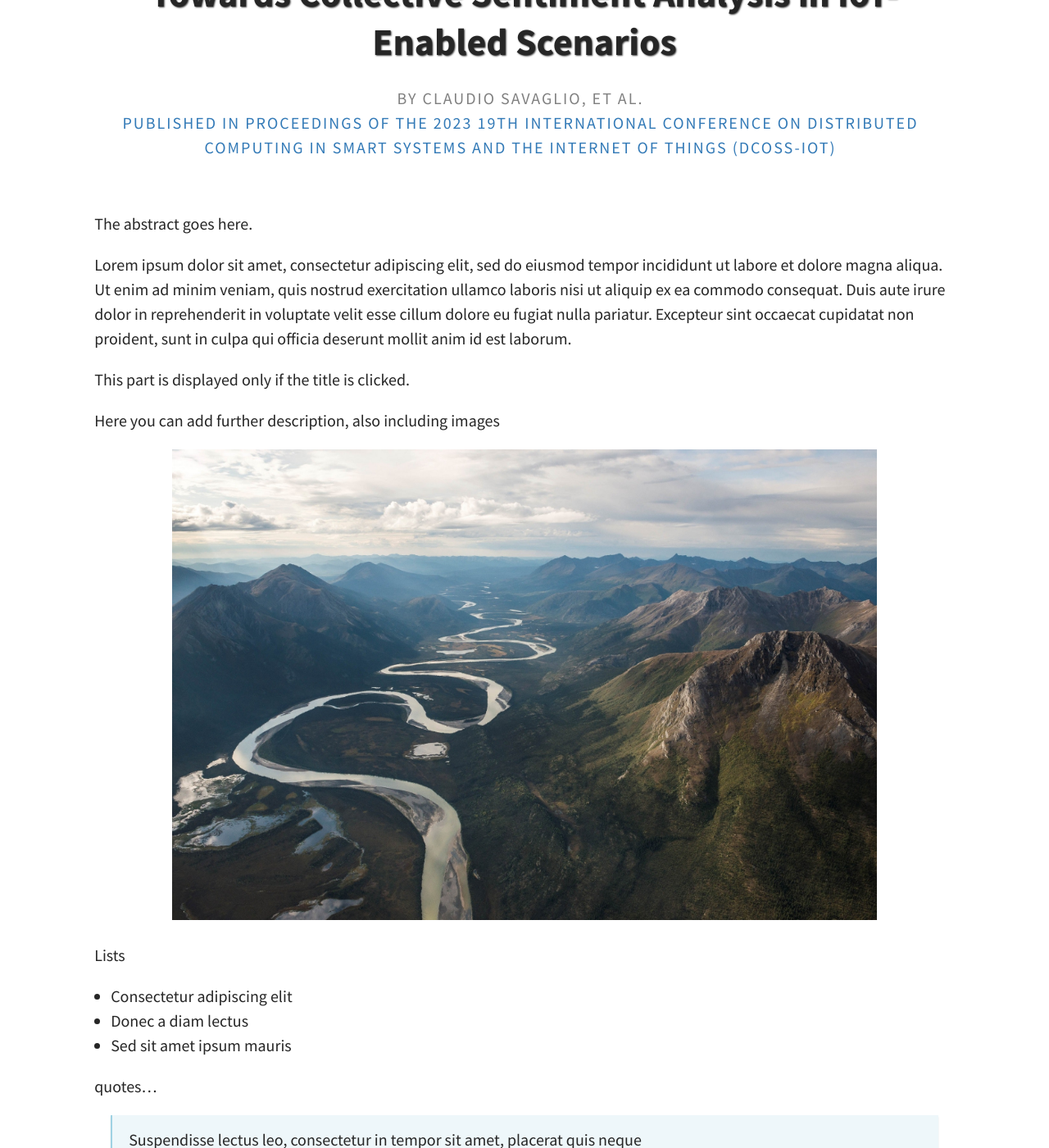
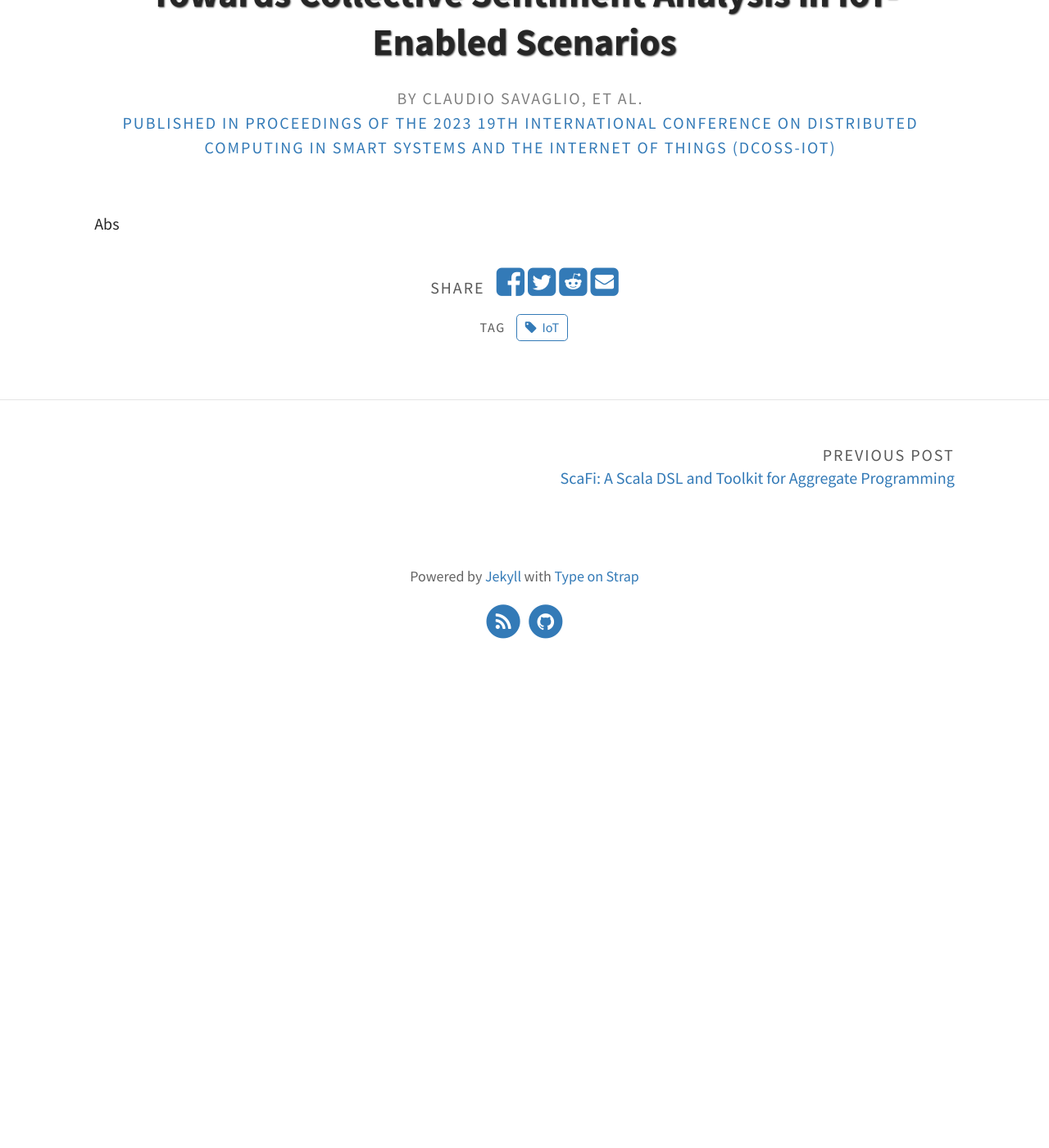
Before and after one commit to common-wears/2022, a Jekyll site: the page built from _posts/2023-09-10-Towards-DCOSS-IoT.md, in a window 1280 px wide and 1400 px high, scrolled down 201 px. Shown: the whole window at 82% size. Built offline with Jekyll 4.4.1, drawn with Linux system fonts in a browser that asks for light colours; after the commit the page ends 1022 px from its top, so only the background shows below that; some of the changed text lies outside the part shown.

Commit message:
Update 2023-09-10-Towards-DCOSS-IoT.md
update

```diff
--- a/_posts/2023-09-10-Towards-DCOSS-IoT.md
+++ b/_posts/2023-09-10-Towards-DCOSS-IoT.md
@@ -14,26 +14,4 @@
 excerpt_separator: <!--more-->
 ---
 
-The abstract goes here.
-
-Lorem ipsum dolor sit amet, consectetur adipiscing elit, sed do eiusmod tempor incididunt ut labore et dolore magna aliqua. Ut enim ad minim veniam, quis nostrud exercitation ullamco laboris nisi ut aliquip ex ea commodo consequat. Duis aute irure dolor in reprehenderit in voluptate velit esse cillum dolore eu fugiat nulla pariatur. Excepteur sint occaecat cupidatat non proident, sunt in culpa qui officia deserunt mollit anim id est laborum.
-
-<!--more-->
-
-This part is displayed only if the title is clicked.
-
-Here you can add further description, also including images
-
-![Travel]({{ "/assets/img/pexels/travel.jpeg" | relative_url}})
-
-Lists
-
-* Consectetur adipiscing elit
-* Donec a diam lectus
-* Sed sit amet ipsum mauris
-
-quotes...
-
-> Suspendisse lectus leo, consectetur in tempor sit amet, placerat quis neque
-
-as you got the whole markdown power in your hands
+Abs
```
